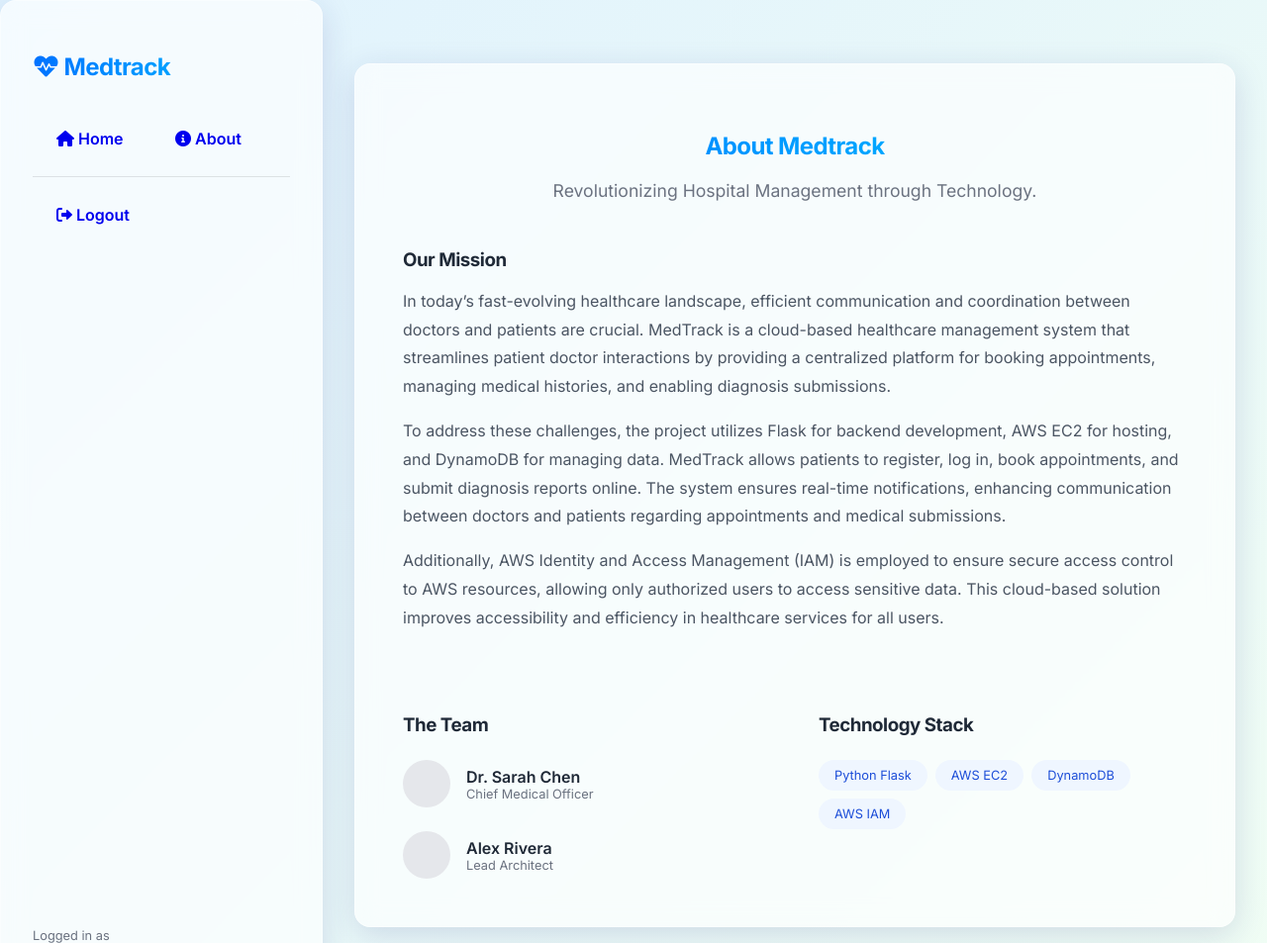
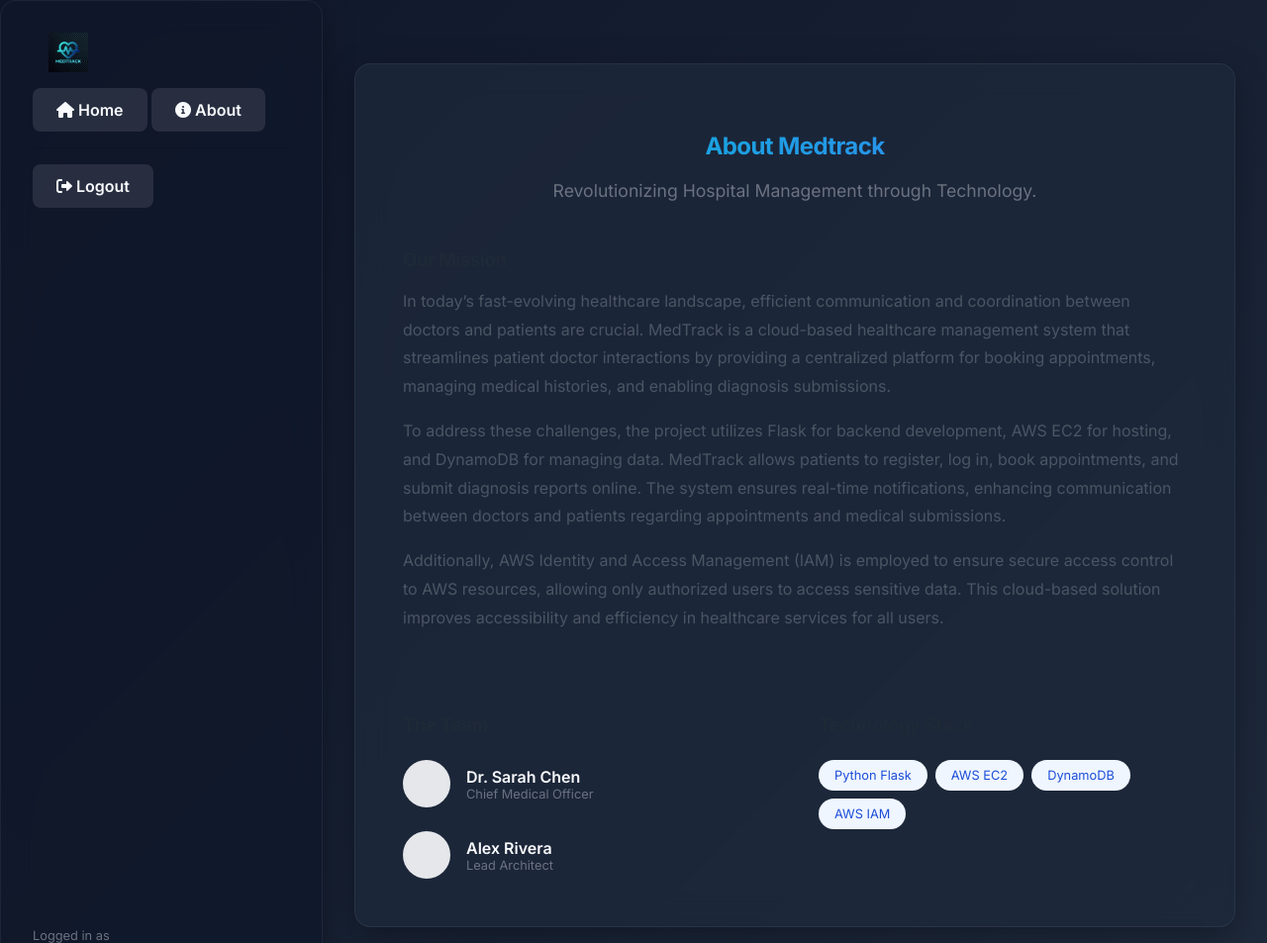
Before and after one commit to Ruthrarohith/MedTrack, a Flask app: page /about in a window 1280 px wide. Shown: the top 953 px of the page at 99% size. Run offline with Flask 3, Linux system fonts and the light colour scheme.

Commit message:
UI Update: Futuristic Dark Theme, Logo, and Password Policy

```diff
--- a/app.py
+++ b/app.py
@@ -96,6 +96,67 @@
 def logout():
     session.clear()
     return redirect(url_for('login'))
+
+import re
+
+def validate_password(password):
+    """
+    Validate password complexity:
+    - At least 8 characters
+    - At least one uppercase letter
+    - At least one lowercase letter
+    - At least one number
+    - At least one special character
+    """
+    if len(password) < 8:
+        return False, "Password must be at least 8 characters long."
+    if not re.search(r"[a-z]", password):
+        return False, "Password must contain at least one lowercase letter."
+    if not re.search(r"[A-Z]", password):
+        return False, "Password must contain at least one uppercase letter."
+    if not re.search(r"\d", password):
+        return False, "Password must contain at least one number."
+    if not re.search(r"[@$!%*?&]", password):
+        return False, "Password must contain at least one special character (@$!%*?&)."
+    return True, ""
+
+@app.route('/signup', methods=['GET', 'POST'])
+def signup():
+    if request.method == 'POST':
+        name = request.form['name']
+        email = request.form['email']
+        password = request.form['password']
+        confirm_password = request.form['confirm_password']
+
+        if password != confirm_password:
+            flash('Passwords do not match.', 'error')
+            return render_template('signup.html')
+
+        is_valid, msg = validate_password(password)
+        if not is_valid:
+            flash(msg, 'error')
+            return render_template('signup.html')
+
+        # Create Patient via AWS Setup Logic (using database adapter in reality, but here we can simulate or call direct)
+        # Assuming database.create_patient exists or we use aws_setup logic.
+        # But wait, app.py imports database_dynamo as database.
+        # database_dynamo.py DOES NOT HAVE create_patient.
+        # It relies on aws_setup.py to Create Table, but inserting a user?
+        # database_dynamo.py has `get_user` but no `create_user`.
+        # I need to IMPLEMENT create_patient in database_dynamo.py or call aws_setup logic.
+        # aws_setup logic is a script, not a module typically imported by app.py (circular deps risk).
+        # Best to add create_patient to database_dynamo.py
+
+        # Checking database.py... it has create_patient? No I checked database_dynamo.py.
+        # I will implement a quick create_patient in database_dynamo.py in the next step.
+
+        if database.create_patient(email, password, name):
+             flash('Account created successfully! Please login.', 'success')
+             return redirect(url_for('login'))
+        else:
+             flash('Account creation failed. Email might be taken.', 'error')
+
+    return render_template('signup.html')
 
 # --- Admin Routes ---
 @app.route('/admin/login', methods=['GET', 'POST'])
--- a/static/css/style.css
+++ b/static/css/style.css
@@ -1,14 +1,14 @@
 /* CSS Variables & Reset */
 :root {
-    --primary: #00c6ff;
-    --secondary: #0072ff;
-    --accent: #ff007a;
-    --text-dark: #1f2937;
-    --text-light: #f3f4f6;
-    --bg-gradient: linear-gradient(135deg, #e0f2fe 0%, #f0fdf4 100%);
-    --glass-bg: rgba(255, 255, 255, 0.65);
-    --glass-border: rgba(255, 255, 255, 0.4);
-    --glass-shadow: 0 8px 32px 0 rgba(31, 38, 135, 0.15);
+    --primary: #06b6d4; /* Cyan */
+    --secondary: #3b82f6; /* Blue */
+    --accent: #f472b6; /* Pink */
+    --text-dark: #f8fafc; /* Light Slate */
+    --text-muted: #94a3b8; /* Muted Slate */
+    --bg-gradient: linear-gradient(135deg, #0f172a 0%, #1e293b 100%); /* Dark Slate */
+    --glass-bg: rgba(30, 41, 59, 0.75);
+    --glass-border: rgba(148, 163, 184, 0.1);
+    --glass-shadow: 0 8px 32px 0 rgba(0, 0, 0, 0.3);
     --font-main: 'Inter', sans-serif;
 }
 
@@ -25,25 +25,27 @@
 /* Glassmorphism Utilities */
 .glass-panel {
     background: var(--glass-bg);
-    backdrop-filter: blur(12px);
-    -webkit-backdrop-filter: blur(12px);
+    backdrop-filter: blur(16px);
+    -webkit-backdrop-filter: blur(16px);
     border: 1px solid var(--glass-border);
     border-radius: 16px;
     box-shadow: var(--glass-shadow);
 }
 
 .glass-card {
-    background: rgba(255, 255, 255, 0.5);
+    background: rgba(255, 255, 255, 0.05); /* Darker glass */
     backdrop-filter: blur(8px);
-    border: 1px solid rgba(255, 255, 255, 0.3);
+    border: 1px solid rgba(255, 255, 255, 0.1);
     border-radius: 12px;
     padding: 1.5rem;
     transition: transform 0.2s, box-shadow 0.2s;
+    color: var(--text-dark);
 }
 
 .glass-card:hover {
     transform: translateY(-4px);
-    box-shadow: 0 12px 24px rgba(31, 38, 135, 0.1);
+    box-shadow: 0 12px 24px rgba(0, 0, 0, 0.2);
+    border-color: var(--primary);
 }
 
 /* Layout */
@@ -60,6 +62,8 @@
     display: flex;
     flex-direction: column;
     gap: 1rem;
+    background: rgba(15, 23, 42, 0.8); /* Semi-transparent background */
+    border-right: 1px solid var(--glass-border);
 }
 
 .main-content {
@@ -69,15 +73,13 @@
 }
 
 /* Typography */
-h1,
-h2,
-h3 {
-    color: #111827;
+h1, h2, h3 {
+    color: var(--text-dark);
     letter-spacing: -0.025em;
 }
 
 .text-gradient {
-    background: linear-gradient(to right, var(--secondary), var(--primary));
+    background: linear-gradient(to right, var(--primary), var(--secondary));
     -webkit-background-clip: text;
     background-clip: text;
     -webkit-text-fill-color: transparent;
@@ -93,16 +95,22 @@
     cursor: pointer;
     transition: all 0.2s;
     text-decoration: none;
+    color: var(--text-dark);
+    background: rgba(255,255,255,0.1);
+}
+
+.btn:hover {
+    background: rgba(255,255,255,0.2);
 }
 
 .btn-primary {
     background: linear-gradient(135deg, var(--secondary), var(--primary));
     color: white;
-    box-shadow: 0 4px 12px rgba(0, 114, 255, 0.3);
+    box-shadow: 0 4px 12px rgba(6, 182, 212, 0.3);
 }
 
 .btn-primary:hover {
-    box-shadow: 0 6px 16px rgba(0, 114, 255, 0.4);
+    box-shadow: 0 6px 16px rgba(6, 182, 212, 0.5);
     transform: translateY(-1px);
 }
 
--- a/templates/base.html
+++ b/templates/base.html
@@ -16,7 +16,9 @@
     <!-- Sidebar -->
     <aside class="sidebar glass-panel">
       <div class="brand">
-        <h2 class="text-gradient"><i class="fas fa-heartbeat"></i> Medtrack</h2>
+        <div style="padding: 0 1rem;">
+             <img src="{{ url_for('static', filename='medtrack_logo.png') }}" alt="Medtrack" style="height: 40px; vertical-align: middle;">
+        </div>
       </div>
 
       <nav>
```
Also changed, not shown: other parts of static/css/style.css (+36 -25 lines), database_dynamo.py (+32 -0 lines), templates/login.html (+6 -9 lines), static/medtrack_logo.png (added).
